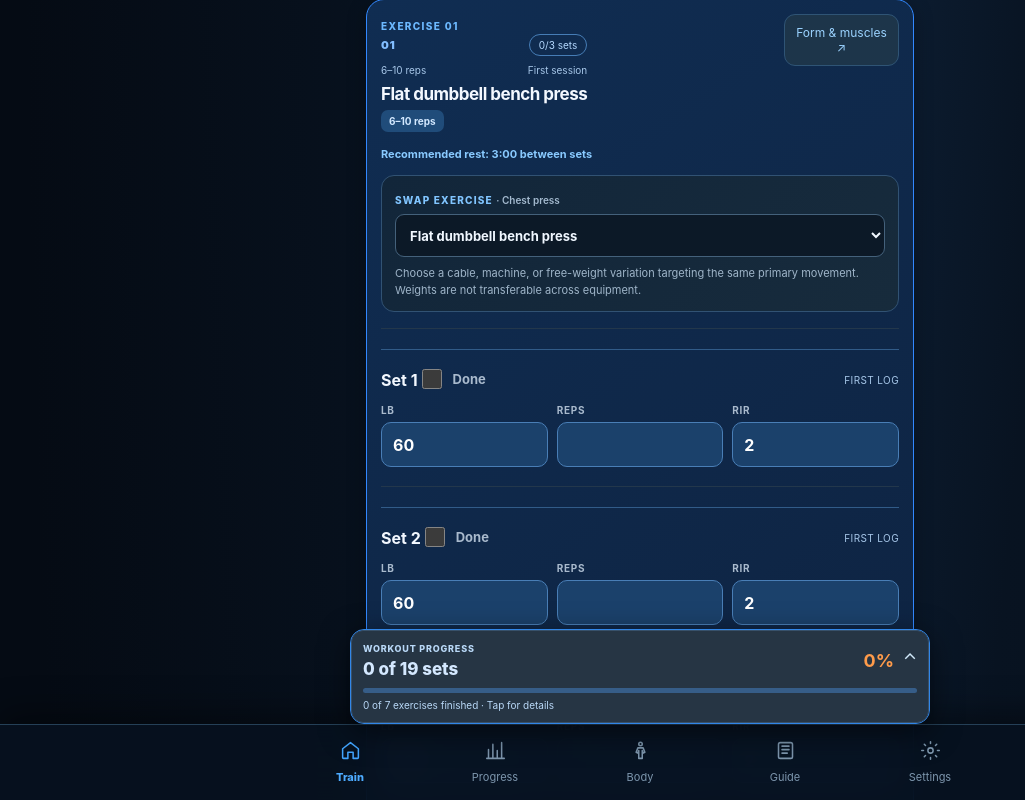
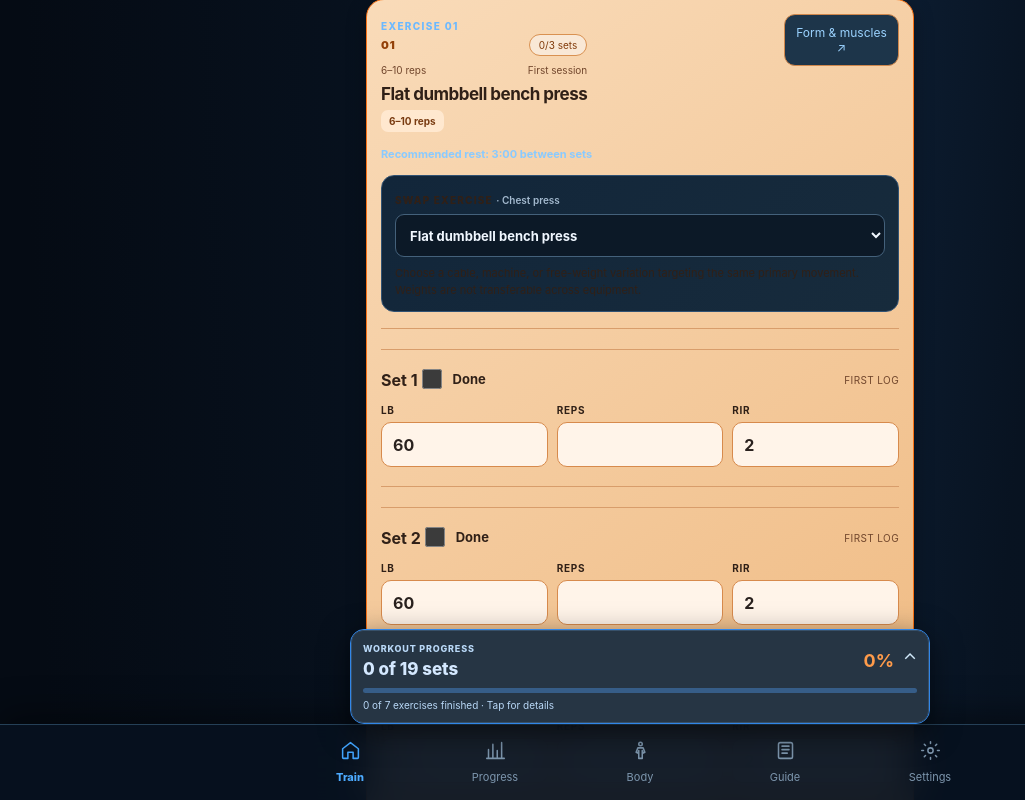
Before and after one commit to reliz-coder/strength-lab., a plain HTML site: page index.html in a window 1280 px wide. Both pictures are taken after a click on the button "Start Workout →". Shown: the part 999-1799 px from the top of the page, without its empty margins (0-1025 px from the left). Drawn offline with Linux system fonts and the light colour scheme; no server answers.

Commit message:
Use light-orange fill and readable dark text in active exercise cards

```diff
--- a/premium.css
+++ b/premium.css
@@ -208,3 +208,20 @@ input,select{background:#0d1b2b;border:1px solid #30465e;border-radius:10px;colo
 .sl62-float.sl62-active{background:linear-gradient(125deg,#1267ad,#0b4e8b)!important}
 .sl73-returned{outline-color:#ff9b4a!important}
 .sl74-training-card .sl56-quick button:focus-visible,.sl74-training-card input:focus-visible{outline-color:#ff9b4a!important}
+
+/* Strength Lab 7.6 — warm light-orange exercise card surfaces */
+#app .sl55-exercise.sl74-training-card{background:linear-gradient(145deg,#f9dbb9,#efb980)!important;border:1px solid #f97316!important;color:#302017!important;box-shadow:0 6px 20px #0004!important}
+#app .sl55-exercise.sl74-training-card.sl55-complete{background:linear-gradient(145deg,#ffe4c6,#f6c28c)!important;border-color:#e9630a!important;box-shadow:inset 4px 0 0 #e9630a,0 6px 20px #0004!important}
+.sl74-training-card h2,.sl74-training-card h3,.sl74-training-card h4,.sl74-training-card b,.sl74-training-card strong,.sl74-training-card label,.sl74-training-card p,.sl74-training-card .lift-heading h3,.sl74-training-card .sl55-ex-head strong{color:#302017!important}
+.sl74-training-card .sl55-index{color:#934008!important}
+.sl74-training-card .sl55-setcount{background:#f9e8d6!important;color:#813a0a!important;border-color:#d99151!important}
+.sl74-training-card .sl55-setrow,.sl74-training-card .set-line{border-top-color:#d89d6b!important;border-color:#d89d6b!important}
+.sl74-training-card .sl55-prior,.sl74-training-card .sl56-exmeta,.sl74-training-card .muted,.sl74-training-card small{color:#71462c!important}
+.sl74-training-card .chip,.sl74-training-card .primary-chip{background:#ffe8cf!important;color:#793b11!important;border-color:#d99b60!important}
+.sl74-training-card .set-fields input,.sl74-training-card input[type=number]{background:#fff4e9!important;border:1px solid #d78a4c!important;color:#29211e!important}
+.sl74-training-card input[type=checkbox]{accent-color:#ec6c10!important}
+.sl74-training-card .sl56-quick button{background:#fff0de!important;border-color:#d78a4c!important;color:#6f340b!important}
+.sl74-training-card .sl72-target{background:#ffe9d2!important;border-color:#d89a62!important;color:#593119!important}
+.sl74-training-card .sl72-target summary,.sl74-training-card .sl72-target strong,.sl74-training-card .sl72-target div{color:#593119!important}
+.sl74-training-card a{color:#813b0d!important}
+.sl74-training-card button:not(.sl56-quick button){border-color:#cf874c}
```
